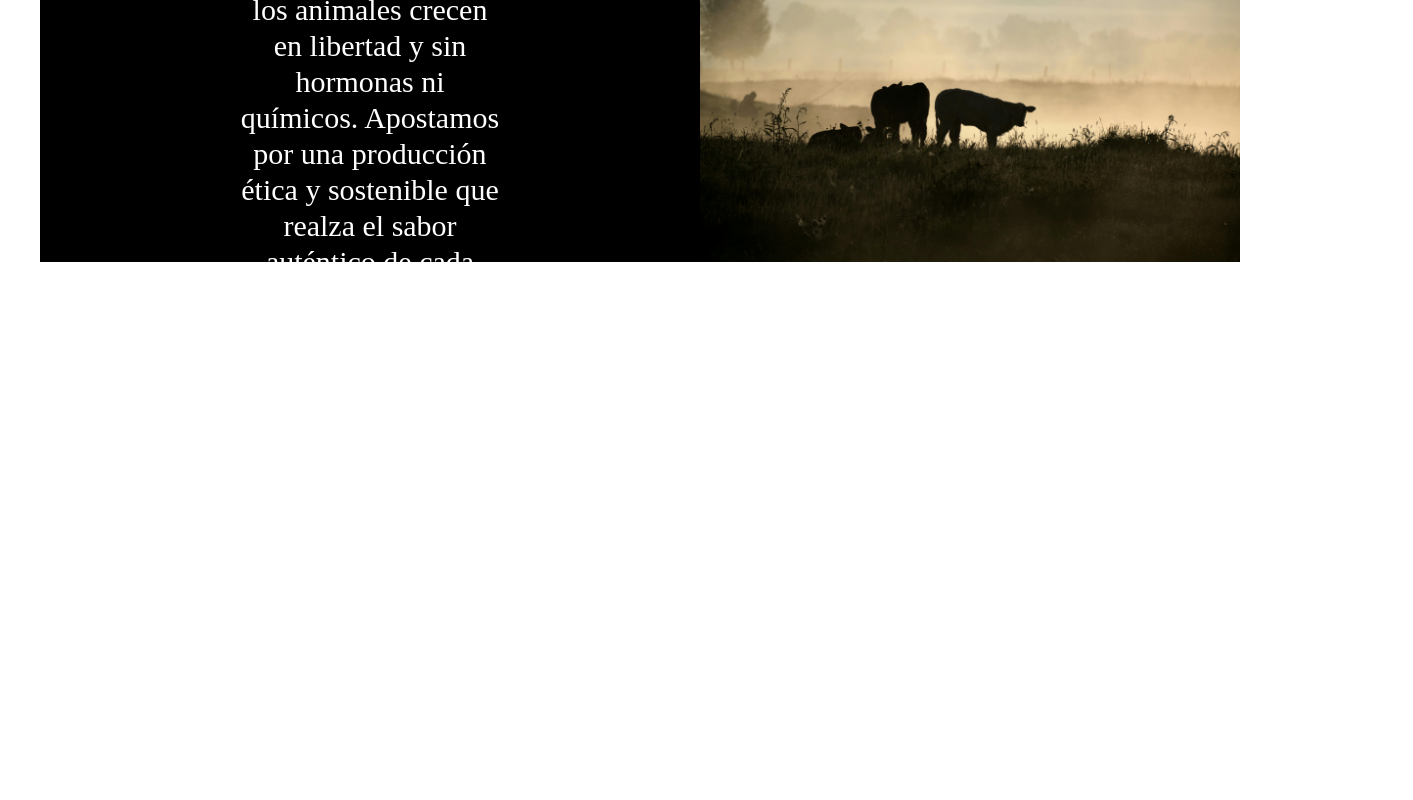
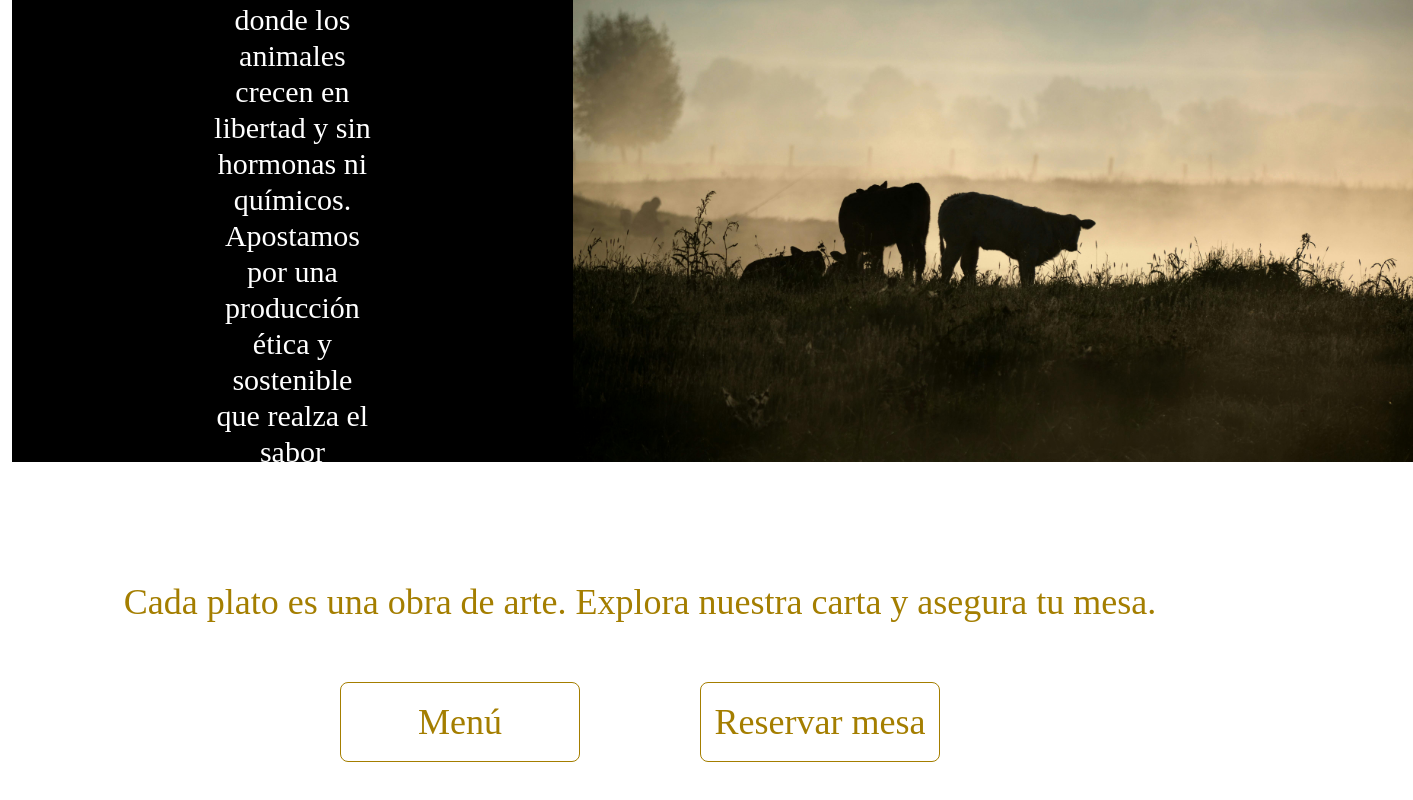
Before and after one commit to Dev-id-A/restaurant-page, a React (Vite) app: page / in a window 1280 px wide. Shown: the part 1666-2466 px from the top of the page, 1413 px wide, since content can reach past the window. Before the commit the page ends 2008 px from the top, so only its background shows below. Built offline with nearby package versions, Linux system fonts and the light colour scheme; a web font is replaced by a local one.

Commit message:
Book and menu buttons added

```diff
--- a/pages/Home.jsx
+++ b/pages/Home.jsx
@@ -1,15 +1,28 @@
 import Navbar from "../src/assets/Navbar/Navbar"
 import Presentation from "../src/assets/Home/Presentation"
 import OurMeats from "../src/assets/Home/OurMeats"
+import Button from "../src/assets/Home/Button"
 
 function Home({lang, toggleFade}) {
   return (
 <main className="h-screen bg-center bg-cover bg-[linear-gradient(rgba(0,0,0,0.5),rgba(0,0,0,0.5)),url('/img/chuleton-brasa.jpg')]">
       <Navbar {...{toggleFade}} />
+
       <div className="flex flex-col items-center justify-center">
         <img className="" src="/svg/the-grand.svg" alt="The grand logo" />
         <Presentation {...{lang}} />
         <OurMeats {...{lang}} />
+
+
+        <h2 className="text-4xl text-royal font-yrsa mt-10">{lang == "es" ?
+          `Cada plato es una obra de arte. Explora nuestra carta y asegura tu mesa.`:
+          "Each dish is a masterpiece. Explore our menu and reserve your table."}
+          </h2>
+        <section className="flex flex-row gap-30 mt-15 pb-20 text-royal font-yrsa">
+          <Button children={lang == "es" ? "Menú":"Menu"} to={"menu"} />
+          <Button children={lang=="es" ? "Reservar mesa":"Book a table"} to={"menu"} />
+        </section>
+
       </div>
     </main>
   )
--- /dev/null
+++ b/src/assets/Home/Button.jsx
@@ -0,0 +1,15 @@
+import { Link } from "react-router"
+
+function Button({children,to}) {
+  return (
+    <Link to={to} >
+        <button className="h-20 w-60 border cursor-pointer rounded-lg">
+            <h3 className="text-4xl">
+                {children}
+            </h3>
+        </button>
+    </Link>
+  )
+}
+
+export default Button
--- a/src/assets/Home/OurMeats.jsx
+++ b/src/assets/Home/OurMeats.jsx
@@ -6,7 +6,7 @@ const message = {
 
 
   return (
-    <section className="flex flex-row h-90 w-full px-10 mb-20">
+    <section className="flex flex-row h-140 w-full px-3 mb-20">
         <div className="flex flex-1 bg-black justify-center items-center px-50">
             <h1 className="font-yrsa text-center text-white text-3xl">{lang == "es" ? message.es:message.en}</h1>
         </div>
--- a/src/assets/Home/Presentation.jsx
+++ b/src/assets/Home/Presentation.jsx
@@ -9,7 +9,7 @@ const presentation = {
 
 
   return (
-    <main className="font-yrsa text-center text-[rgba(164,126,0,1)] mt-25 pb-20">
+    <main className="font-yrsa text-center text-royal mt-25 pb-20">
       <h1 className="text-5xl">{lang == "es" ? presentation.aboutES:presentation.aboutEN}</h1>
         <p className="text-3xl mt-10 px-75">{lang == "es" ? presentation.descriptionES:presentation.descriptionEN}</p>
     </main>
--- a/src/assets/Navbar/Button.jsx
+++ b/src/assets/Navbar/LangIcon.jsx
@@ -1,4 +1,4 @@
-function Button({src, alt, onClick}) {
+function LangIcon({src, alt, onClick}) {
   return (
     <button className="size-10 cursor-pointer">
       <img src={src} alt={alt} onClick={onClick} />
@@ -6,4 +6,4 @@ function Button({src, alt, onClick}) {
   )
 }
 
-export default Button
+export default LangIcon
--- a/src/assets/Navbar/Navbar.jsx
+++ b/src/assets/Navbar/Navbar.jsx
@@ -1,10 +1,10 @@
-import Button from "./Button"
+import LangIcon from "./LangIcon"
 
 function Navbar({toggleFade}) {
   return (
     <div className="h-25 flex items-center px-10 gap-2">
-      <Button src={"/svg/spain.svg"} alt={"Spanish"} onClick={()=> toggleFade("es")} />
-      <Button src={"/svg/uk.svg"} alt={"English"} onClick={()=> toggleFade("en")}/>
+      <LangIcon src={"/svg/spain.svg"} alt={"Spanish"} onClick={()=> toggleFade("es")} />
+      <LangIcon src={"/svg/uk.svg"} alt={"English"} onClick={()=> toggleFade("en")}/>
     </div>
   )
 }
--- a/src/index.css
+++ b/src/index.css
@@ -1,13 +1,16 @@
+@import "tailwindcss";
+
 @font-face{
     font-family: Yrsa;
     src: url(/fonts/Yrsa-Regular.ttf);
+};
+@font-face{
     font-family: Madison;
     src: url(/fonts/Avenue\ de\ Madison.ttf);
-}
-
-@import "tailwindcss";
+};
 
 @theme{
     --font-yrsa: Yrsa, "sans-serif";
     --font-madison: Madison, "sans-serif";
+    --color-royal: rgba(164,126,0,1);
 }
```
